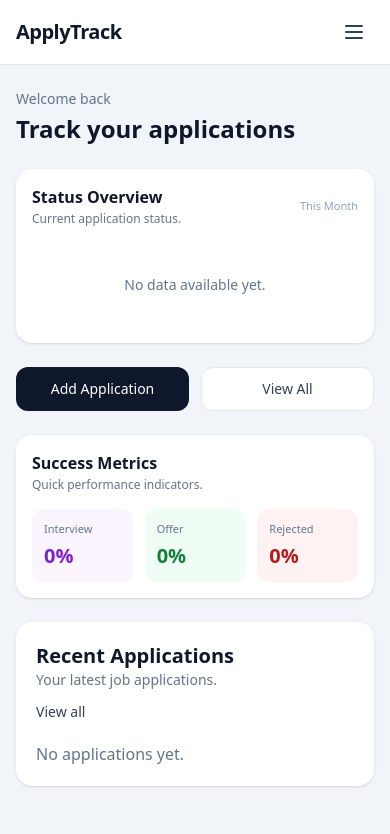
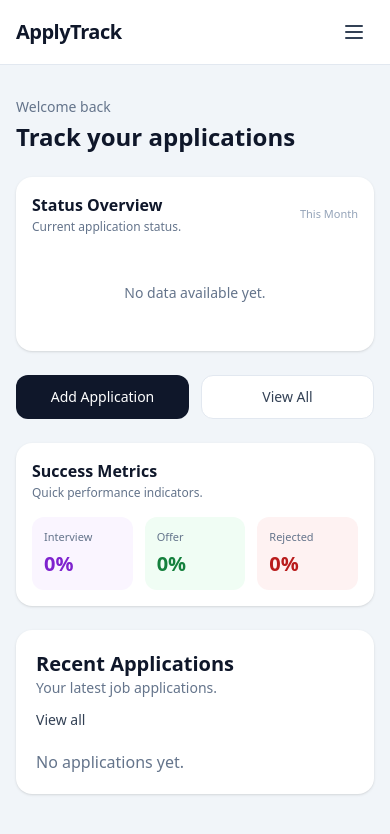
Before and after one commit to gunaydn/apply-track, an Angular app: page / in a window 390 px wide. Shown: the top 834 px of the page. Built offline with nearby package versions, Linux system fonts and the light colour scheme.

Commit message:
1.0.2 fix

```diff
--- a/src/app/app.component.html
+++ b/src/app/app.component.html
@@ -109,7 +109,7 @@
     </div>
   </nav>
 
-  <main class="px-4 sm:p-8">
+  <main class="px-4 py-2 sm:p-8">
     <router-outlet></router-outlet>
   </main>
 </div>
```
